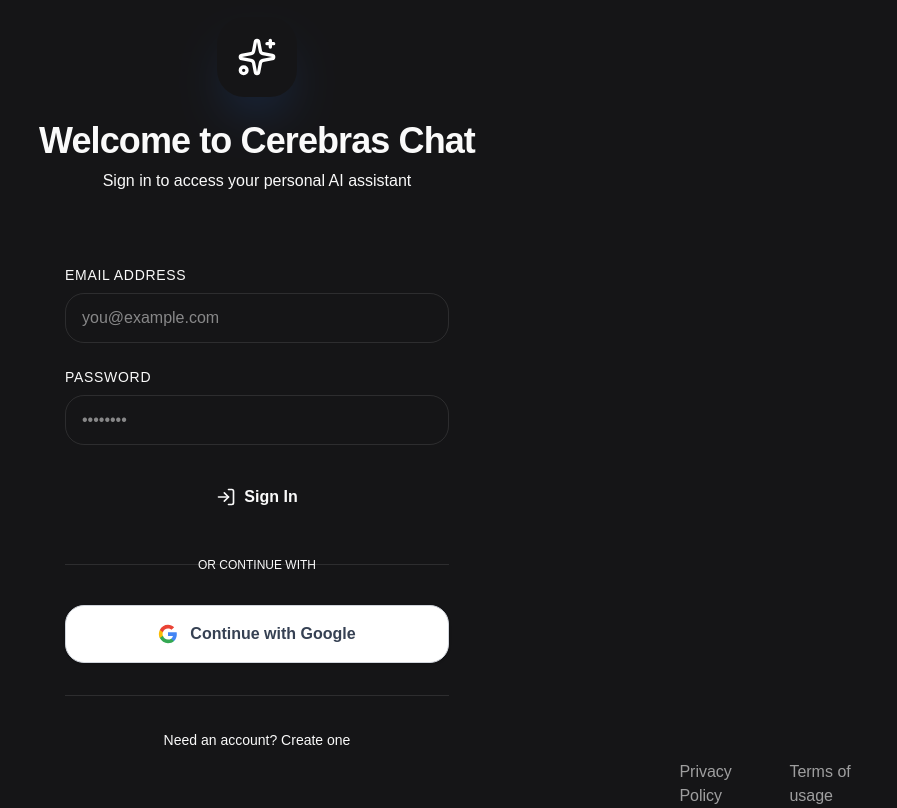
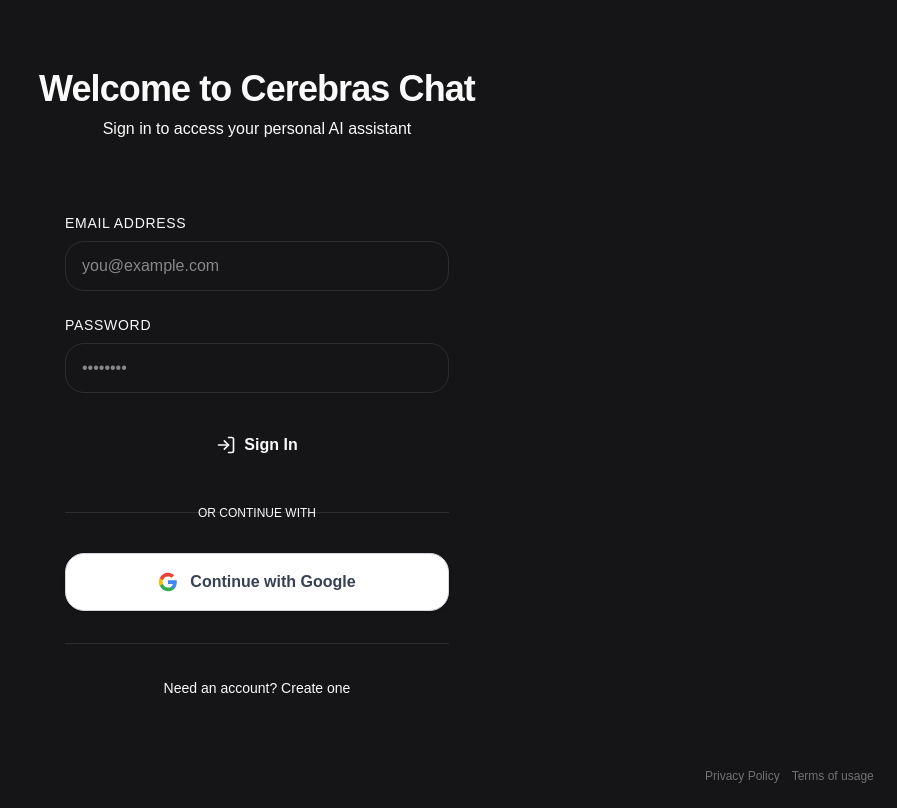
Before and after one commit to developerbola/ai-chat, a React (Vite) app in the folder client/: page / in a window 1280 px wide. Shown: the whole page, without its empty margins (383-1280 px from the left). Built offline with nearby package versions, Linux system fonts and the light colour scheme.

Commit message:
remove auth page icon

```diff
--- a/client/src/components/Auth.tsx
+++ b/client/src/components/Auth.tsx
@@ -74,9 +74,6 @@
     <div className="min-h-screen bg-(--bg-primary) flex items-center justify-center p-4">
       <div className="max-w-md w-full">
         <div className="text-center mb-10">
-          <div className="inline-flex items-center justify-center w-20 h-20 bg-linear-to-br from-(--accent-blue) to-(--accent-purple) rounded-3xl mb-6 shadow-2xl shadow-blue-500/20">
-            <Sparkles size={40} className="text-white" />
-          </div>
           <h1 className="text-4xl font-bold tracking-tight mb-2">
             Welcome to{" "}
             <span className="text-(--accent-blue)">Cerebras Chat</span>
@@ -190,7 +187,7 @@
           </div>
         </div>
       </div>
-      <div className="absolute top-[95%] left-[83%] w-fit flex gap-3 opacity-60">
+      <div className="absolute top-[96%] left-[85%] w-fit flex gap-3 opacity-40 *:text-xs">
         <Link to={"/privacy"}>Privacy Policy</Link>
         <Link to={"/terms"}>Terms of usage</Link>
       </div>
```
